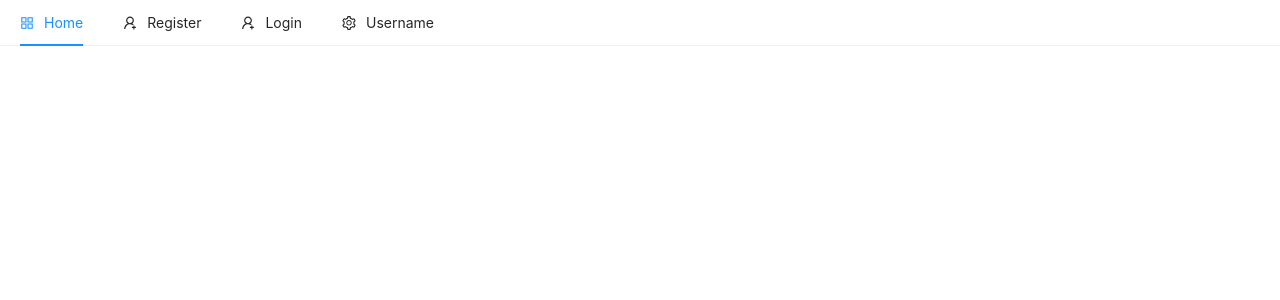
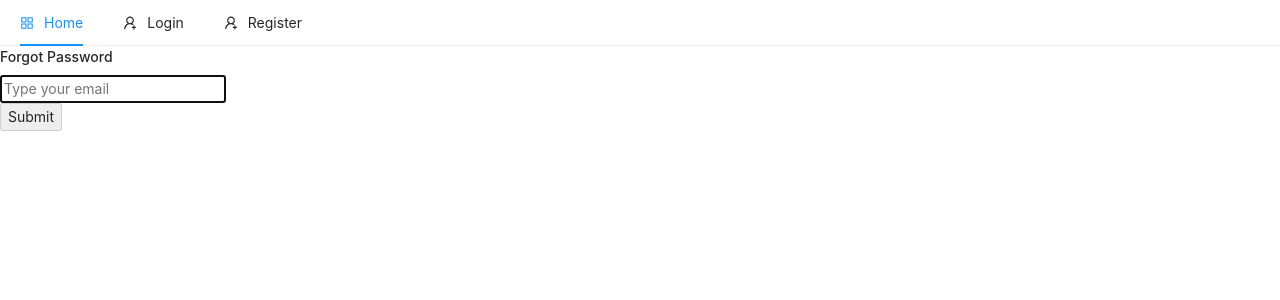
Before and after one commit to rafaelestradajr/myecommerce, a React (Create React App) app: page /forgot/password in a window 1280 px wide. Shown: the top 300 px of the page. Built offline with nearby package versions, Linux system fonts and the light colour scheme; no server answers.

Commit message:
added conditional rendering

```diff
--- a/src/App.js
+++ b/src/App.js
@@ -1,61 +1,53 @@
-import React,{useEffect} from 'react';
-import{Switch,Route} from 'react-router-dom';
-import {ToastContainer} from 'react-toastify';
-import 'react-toastify/dist/ReactToastify.css';
+import React, { useEffect } from "react";
+import { Switch, Route } from "react-router-dom";
+import { ToastContainer } from "react-toastify";
+import "react-toastify/dist/ReactToastify.css";
+import Login from "./pages/auth/Login";
+import Register from "./pages/auth/Register";
+import Home from "./pages/Home";
+import Header from "./components/nav/Header";
+import RegisterComplete from "./pages/auth/RegisterComplete";
+import { auth } from "./firebase";
+import { useDispatch } from "react-redux";
+import ForgotPassword from './pages/auth/ForgotPassword';
 
-
-
-import Login from './pages/auth/Login';
-import Register from './pages/auth/Register';
-import Home from './pages/Home';
-import Header from './components/nav/Header';
-import RegisterComplete from './pages/auth/RegisterComplete';
-
-import {auth}  from './firebase';
-import {useDispatch} from 'react-redux';
-
-const App=()=>{
-    const dispatch = useDispatch()
+const App = () => {
+  const dispatch = useDispatch();
 
   // to check firebase auth state
-    useEffect(() =>{
-        const unsubscribe = auth.onAuthStateChanged(async (user) =>{
-            if(user){
+  useEffect(() => {
+    const unsubscribe = auth.onAuthStateChanged(async (user) => {
+      if (user) {
         const idTokenResult = await user.getIdTokenResult();
-                console.log('USER',user);
+        console.log("USER", user);
 
         dispatch({
-                    type:'LOGGED_IN_USER',
-                    payload:{
-                        email:user.email,
-                        token:idTokenResult.token,
-
+          type: "LOGGED_IN_USER",
+          payload: {
+            email: user.email,
+            token: idTokenResult.token,
           },
-
         });
       }
     });
     // cleanup
-        return() => unsubscribe()
-;
-
-    },[]);
+    return () => unsubscribe();
+  }, []);
 
   return (
     <>
-     <Header/>
-     <ToastContainer/>
+      <Header />
+      <ToastContainer />
 
       <Switch>
-     <Route exact path='/' component={Home}/>
-     <Route exact path='/login' component={Login}/>
-     <Route exact path='/register' component={Register}/>
-     <Route exact path='/register/complete' component={RegisterComplete}/>
+        <Route exact path="/" component={Home} />
+        <Route exact path="/login" component={Login} />
+        <Route exact path="/register" component={Register} />
+        <Route exact path="/register/complete" component={RegisterComplete} />
+        <Route exact path="/forgot/password" component={ForgotPassword} />
       </Switch>
     </>
-
   );
 };
 
-
 export default App;
--- a/src/components/nav/Header.js
+++ b/src/components/nav/Header.js
@@ -9,7 +9,7 @@
   LogoutOutlined,  } from "@ant-design/icons";
 import {Link} from 'react-router-dom';
 import firebase from 'firebase';
-import {useDispatch} from 'react-redux';
+import {useDispatch,useSelector} from 'react-redux';
 import {useHistory} from 'react-router-dom';
 
 const { SubMenu, Item } = Menu; //Menu.Submenu
@@ -17,6 +17,8 @@
 const Header = () => {
   const [current, setCurrent] = useState("home");
 let dispatch = useDispatch();
+
+let {user} = useSelector((state) =>({...state}) );
 let history = useHistory();
 
 
@@ -42,19 +44,31 @@
        <Link to='/'>Home</Link>
       </Item>
 
-      <Item key="register" icon={<UserAddOutlined />} className="float-right">
-      <Link to='/register'>Register</Link>
-      </Item>
+     {!user &&(
+       <Item key="login" icon={<UserAddOutlined />} className="float-right">
+       <Link to='/login'>Login</Link>
+       </Item>
+     )}
 
-      <Item key="login" icon={<UserAddOutlined />} className="float-right">
-      <Link to='/login'>Login</Link>
-      </Item>
 
-      <SubMenu icon={<SettingOutlined />} title="Username">
+
+      {!user &&(
+         <Item key="register" icon={<UserAddOutlined />} className="float-right">
+         <Link to='/register'>Register</Link>
+         </Item>
+      )}
+
+
+     {user &&(
+        <SubMenu
+         icon={<SettingOutlined />}
+         title= {user.email && user.email.split('@')[0]}
+         className = 'float-right'>
         <Item key="setting:1">Option 1</Item>
         <Item key="setting:2">Option 2</Item>
         <Item icon = {<LogoutOutlined />} onClick={logout}>Logout</Item>
       </SubMenu>
+     )}
     </Menu>
   );
 };
--- /dev/null
+++ b/src/pages/auth/ForgotPassword.js
@@ -0,0 +1,64 @@
+import React, { useState, useEffect } from "react";
+import { auth } from "../../firebase";
+import { toast } from "react-toastify";
+import { Button } from "antd";
+
+import { useSelector } from "react-redux";
+
+const ForgotPassword = ({ history }) => {
+  const [email, setEmail] = useState("");
+  const [loading, setLoading] = useState(false);
+
+  const handleSubmit = async (e) => {
+    e.preventDefault();
+    setLoading(true)
+
+    const config = {
+        url:process.env.REACT_APP_FORGOT_PASSWORD_REDIRECT_URL,
+
+
+
+        handleCodeInApp:true,
+      };
+    await auth.sendPasswordResetEmail(email,config)
+    .then(() =>{
+        setEmail('')
+        setLoading(false);
+
+    })
+    .catch((error) => {
+        setLoading(false)
+        toast.success(
+            'Check your email for password link'
+        );
+        console.log('ERROR MSG IN forgot password')
+
+    })
+  };
+
+  return (
+    <div className="container col-md-6 offset-md-3 p-5">
+      {loading ? (
+        <h4 className="text-danger">Loading</h4>
+      ) : (
+        <h4>Forgot Password</h4>
+      )}
+      <form onSubmit={handleSubmit}>
+        <input
+          type="email"
+          className="form-control"
+          value={email}
+          onChange={(e) => setEmail(e.target.value)}
+          placeholder="Type your email"
+          autoFocus
+        />
+        <br />
+        <button className="btn btn-raised" disabled={!email}>
+          Submit
+        </button>
+      </form>
+    </div>
+  );
+};
+
+export default ForgotPassword;
--- a/src/pages/auth/Login.js
+++ b/src/pages/auth/Login.js
@@ -1,26 +1,64 @@
 import React, { useState } from "react";
-import { auth } from "../../firebase";
+import { auth, googleAuthProvider } from "../../firebase";
 import { toast } from "react-toastify";
 import { Button } from "antd";
-import { MailOutlined } from "@ant-design/icons";
+import { GoogleOutlined, MailOutlined } from "@ant-design/icons";
+import { useDispatch } from "react-redux";
+import {Link} from 'react-router-dom';
 
 //import { Toast } from "react-toastify/dist/components";
 
-const Login = () => {
+const Login = ({ history }) => {
   const [email, setEmail] = useState("");
   const [password, setPassword] = useState("");
+  const [loading, setLoading] = useState(false);
+
+  let dispatch = useDispatch();
 
   const handleSubmit = async (e) => {
     e.preventDefault();
+    setLoading(true);
     //console.table(email, password);
-    try{
-       const result = auth.signInWithEmailAndPassword(email,password)
-       console.log(result);
+    try {
+      const result = await auth.signInWithEmailAndPassword(email, password);
+      // console.log(result);
+      const { user } = result;
+      const idTokenResult = await user.getIdTokenResult();
 
-    }catch(error)
-{
-
-}  };
+      dispatch({
+        type: "LOGGED_IN_USER",
+        payload: {
+          email: user.email,
+          token: idTokenResult.token,
+        },
+      });
+      history.push("/");
+    } catch (error) {
+      console.log(error);
+      toast.error(error.message);
+      setLoading(false);
+    }
+  };
+  const googleLogin = async () => {
+    auth
+      .signInWithPopup(googleAuthProvider)
+      .then(async (result) => {
+        const { user } = result;
+        const idTokenResult = await user.getIdTokenResult();
+        dispatch({
+          type: "LOGGED_IN_USER",
+          payload: {
+            email: user.email,
+            token: idTokenResult.token,
+          },
+        });
+        history.push("/");
+      })
+      .catch((err) => {
+        console.log(err);
+        toast.error(err.message);
+      });
+  };
 
   const loginForm = () => (
     <form onSubmit={handleSubmit}>
@@ -51,7 +89,7 @@
         className="mb-3"
         block
         shape="round"
-        icon={<MailOutlined/>}
+        icon={<MailOutlined />}
         size="large"
         disabled={!email || password.length < 6}
       >
@@ -64,9 +102,26 @@
     <div className="container p-5">
       <div className="row">
         <div className="col-md-6 offset-md-3">
-          <h4>Login</h4>
+          {loading ? (
+            <h4 className="text-danger">Loading...</h4>
+          ) : (
+            <h4>Login</h4>
+          )}
+          {loginForm()}
 
-          {loginForm()}
+          <Button
+            onClick={googleLogin}
+            type="danger"
+            className="mb-3"
+            block
+            shape="round"
+            icon={<GoogleOutlined />}
+            size="large"
+            //disabled={!email || password.length < 6}
+          >
+            Login with Google
+          </Button>
+          <Link to ='/forgot/password' className = 'float-right text-danger'>Forgot Password</Link>
         </div>
       </div>
     </div>
```
Also changed, not shown: 1 other file (tests, documents, lock files or other folders). Lines whose indentation alone changed are shown as unchanged.
